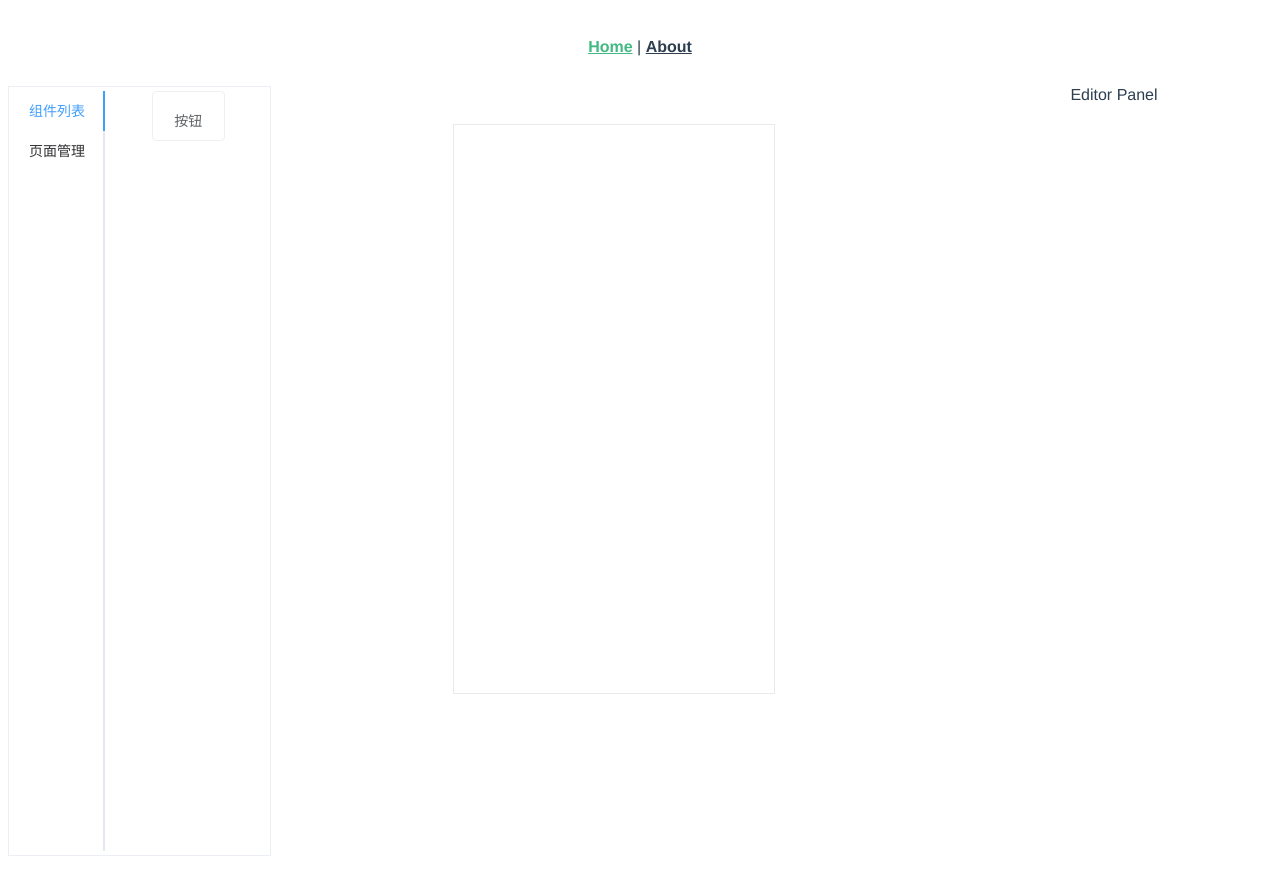
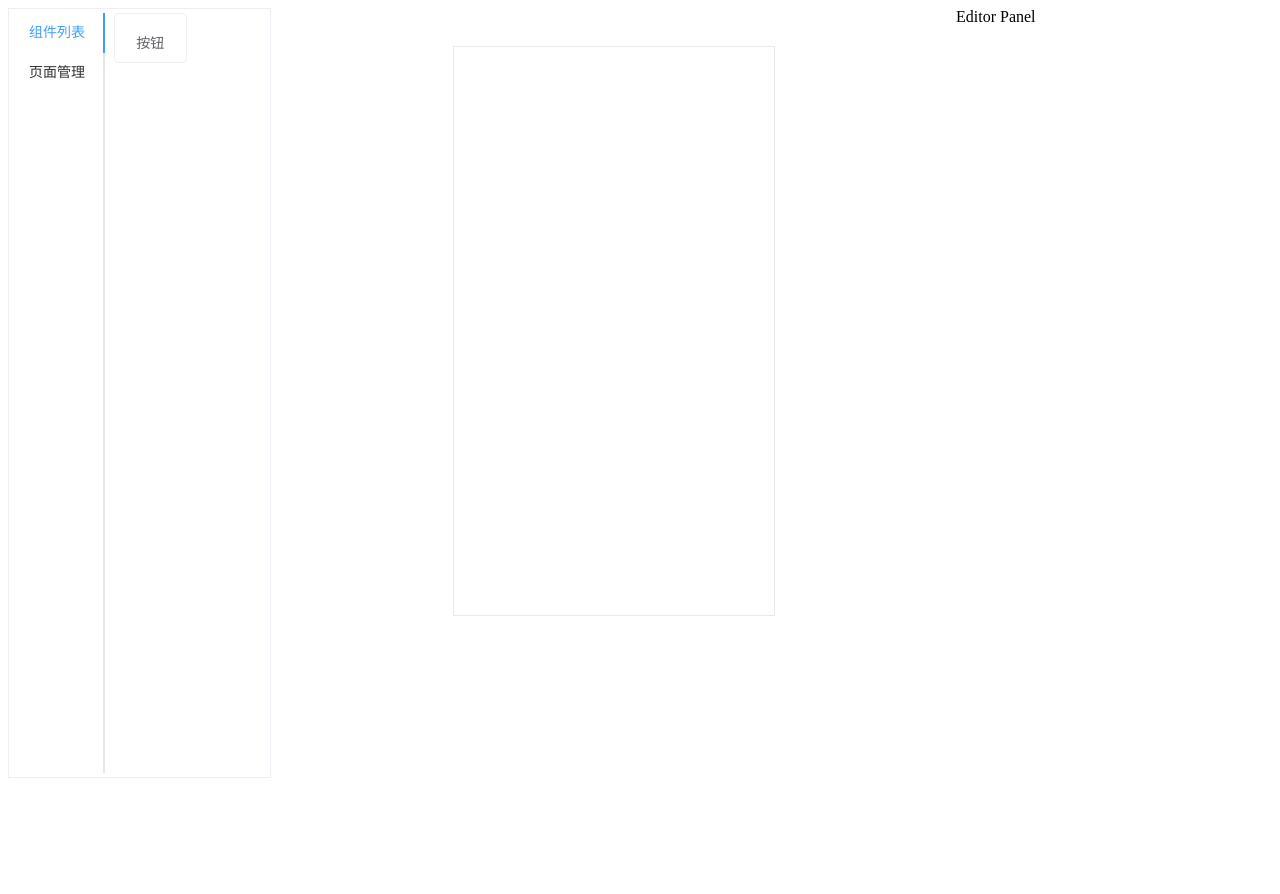
Before and after one commit to Dmaziyo/low_code, a Vue app: page / in a window 1280 px wide. After the commit the page ends 816 px from the top, so only its background shows below. Built offline with nearby package versions, Linux system fonts and the light colour scheme.

Commit message:
chore：remove outline

```diff
--- a/src/App.vue
+++ b/src/App.vue
@@ -1,32 +1,13 @@
 <template>
   <div id="app">
-    <div id="nav">
-      <router-link to="/">Home</router-link> |
-      <router-link to="/about">About</router-link>
-    </div>
-    <router-view/>
+    <router-view />
   </div>
 </template>
 
 <style lang="less">
-#app {
-  font-family: Avenir, Helvetica, Arial, sans-serif;
-  -webkit-font-smoothing: antialiased;
-  -moz-osx-font-smoothing: grayscale;
-  text-align: center;
-  color: #2c3e50;
-}
-
-#nav {
-  padding: 30px;
-
-  a {
-    font-weight: bold;
-    color: #2c3e50;
-
-    &.router-link-exact-active {
-      color: #42b983;
-    }
+* {
+  &:focus {
+    outline: none;
   }
 }
 </style>
--- a/src/components/Canvas.vue
+++ b/src/components/Canvas.vue
@@ -18,16 +18,6 @@
 </template>
 
 <script>
-import LbpButton from '@/components/LbpButton.vue'
-const PluginList = [
-  {
-    title: '按钮',
-    icon: 'hand-pointer-0',
-    component: LbpButton,
-    visible: true,
-    name: 'lbp-button'
-  }
-]
 export default {
   data: () => ({
     parentD: {}
@@ -38,16 +28,8 @@ export default {
       default: () => []
     }
   },
-  methods: {
-    mixinPlugins2Editor() {
-      PluginList.forEach(plugin => {
-        this.$options.components[plugin.name] = plugin.component
-      })
-    }
-  },
   created() {
     this.parentD = this.$parent
-    this.mixinPlugins2Editor()
   }
 }
 </script>
--- a/src/router/index.js
+++ b/src/router/index.js
@@ -5,19 +5,6 @@ import VueRouter from 'vue-router'
 Vue.use(VueRouter)
 
 const routes = [
-  // {
-  //   path: '/',
-  //   name: 'Home',
-  //   component: Home
-  // },
-  {
-    path: '/about',
-    name: 'About',
-    // route level code-splitting
-    // this generates a separate chunk (about.[hash].js) for this route
-    // which is lazy-loaded when the route is visited.
-    component: () => import(/* webpackChunkName: "about" */ '../views/About.vue')
-  },
   {
     path: '/',
     name: 'editor',
--- a/src/views/About.vue
+++ /dev/null
@@ -1,5 +0,0 @@
-<template>
-  <div class="about">
-    <h1>This is an about page</h1>
-  </div>
-</template>
--- a/src/views/Editor.vue
+++ b/src/views/Editor.vue
@@ -51,6 +51,7 @@ class Element {
 }
 import EditCanvas from '@/components/Canvas'
 import PluginListPanel from '@/components/PluginListPanel'
+import Vue from 'vue'
 export default {
   name: 'Editor',
   components: {
@@ -77,6 +78,7 @@ export default {
     clone({ name }) {
       console.log('响应成功', name)
       const zindex = this.elements.length + 1
+      // 获取编辑器配置
       const defaultPropsValue = this.getPropsDefaultValue(name)
       this.elements.push(new Element({ name, zindex, defaultPropsValue }))
     },
@@ -88,7 +90,7 @@ export default {
       const defaultPropsValue = {}
       // 获取局部注册Component
       const component = this.$options.components[pluginName]
-      // 编辑栏配置
+      // 获取组件编辑栏配置
       const propConfig = component.editorConfig.propConfig
       Object.keys(propConfig).forEach(key => {
         defaultPropsValue[key] = propConfig[key].widgetProps.value
@@ -97,6 +99,7 @@ export default {
     },
     mixinPlugins2Editor() {
       PluginList.forEach(plugin => {
+        Vue.component(plugin.name, plugin.component)
         this.$options.components[plugin.name] = plugin.component
       })
     }
@@ -112,7 +115,8 @@ export default {
 $cellSize: 35.6px;
 $designerWidth: 320px;
 $designerHeight: 568px;
-$designerWidthHalf: $designerWidth / 2;
+
+// 为了能够调用el-col类
 #designer-page {
   display: flex;
   min-height: calc(100% - 40px);
```
Also changed, not shown: src/views/Home.vue (deleted, +0 -18 lines).
